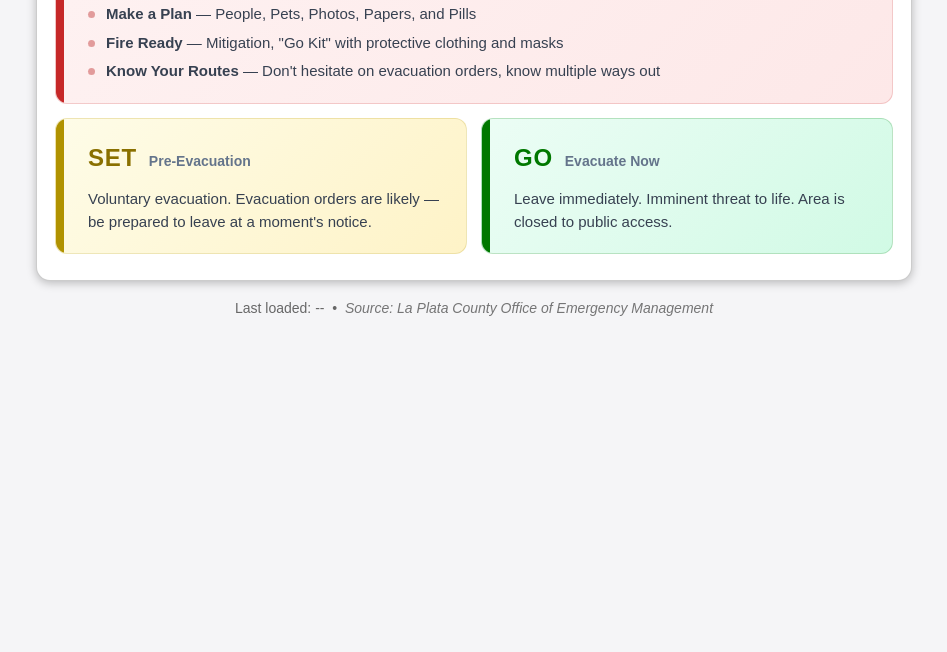
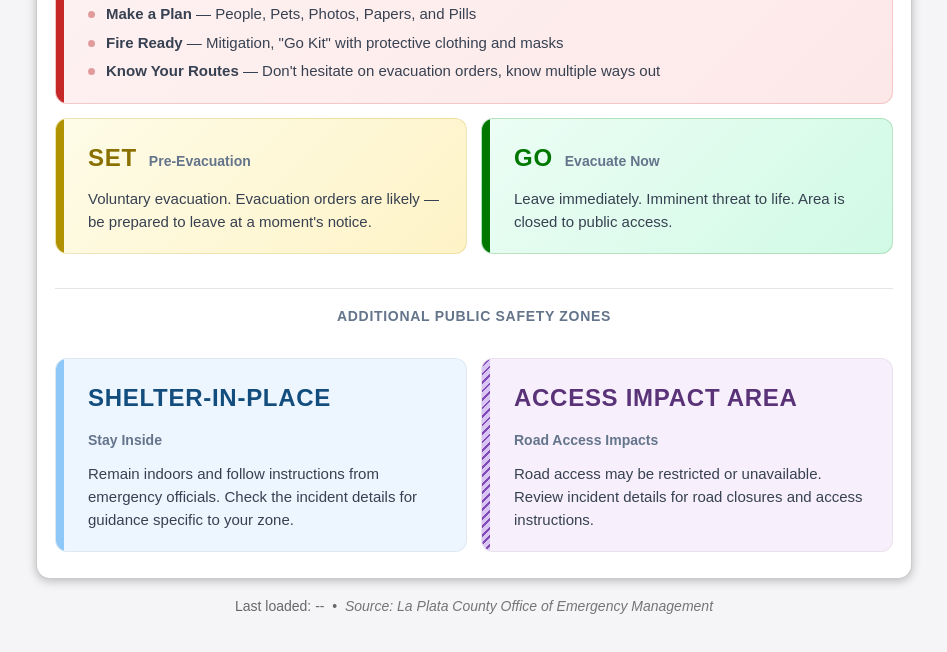
Before and after one commit to Matthew-Richardson/readyplatav2, a plain HTML site: page index.html in a window 1280 px wide. Shown: the part 598-1250 px from the top of the page, without its empty margins (166-1113 px from the left). Before the commit the page ends 958 px from the top, so only its background shows below. Drawn offline with Linux system fonts and the light colour scheme; no server answers.

Commit message:
Add Shelter-In-Place and Access Impact Area guidance to home page

```diff
--- a/index.html
+++ b/index.html
@@ -43,6 +43,13 @@
     #incidentsActive.has-incidents{display:block}
     #noIncidentsMsg{display:none}
     #noIncidentsMsg.is-visible{display:block}
+    .rsg-card--shelter{background:#edf6ff;border-color:#1e6eb6}
+    .rsg-stripe--shelter{background:#8dc8f8}
+    .rsg-card--shelter .rsg-title{color:#124d7d}
+    .rsg-card--access{background:#f7f0fc;border-color:#824ab6}
+    .rsg-stripe--access{background:repeating-linear-gradient(135deg,#d9c5f4,#d9c5f4 4px,#824ab6 4px,#824ab6 6px)}
+    .rsg-card--access .rsg-title{color:#593278}
+    .rsg-card--shelter .rsg-header,.rsg-card--access .rsg-header{flex-direction:column;align-items:flex-start}
   </style>
 
   <link rel="stylesheet" href="shared-styles.css">
@@ -129,7 +136,7 @@
                   <div class="stage-tagline">La Plata County</div>
                   <div class="stage-headline">Stay Ready, Year-Round</div>
                   <div class="stage-body" style="margin-top:8px;max-width:780px;margin-left:auto;margin-right:auto;font-size:16px;line-height:1.55;">
-                    <p>La Plata County Office of Emergency Management (<strong>LPCOEM</strong>) — uses the Ready, Set, Go! system to establish evacuation zones. Click the incident map above to confirm your zone. During an incident your zone name and area is subject to change.</p>
+                    <p>La Plata County Office of Emergency Management (<strong>LPCOEM</strong>) — uses the Ready, Set, Go! system along with Shelter-In-Place and Access Impact Area zones to communicate public safety instructions. Select an active incident above to confirm your zone. During an incident your zone name and area is subject to change.</p>
                   </div>
                 </div>
 
@@ -173,6 +180,33 @@
                         </div>
                         <div class="rsg-body">
                           <p>Leave immediately. Imminent threat to life. Area is closed to public access.</p>
+                        </div>
+                      </div>
+                    </div>
+                  </div>
+                  <div class="stage-subhead">Additional Public Safety Zones</div>
+                  <div class="rsg-pair">
+                    <div class="rsg-card rsg-card--shelter">
+                      <div class="rsg-stripe rsg-stripe--shelter"></div>
+                      <div class="rsg-content">
+                        <div class="rsg-header">
+                          <h2 class="rsg-title">Shelter-In-Place</h2>
+                          <span class="rsg-label">Stay Inside</span>
+                        </div>
+                        <div class="rsg-body">
+                          <p>Remain indoors and follow instructions from emergency officials. Check the incident details for guidance specific to your zone.</p>
+                        </div>
+                      </div>
+                    </div>
+                    <div class="rsg-card rsg-card--access">
+                      <div class="rsg-stripe rsg-stripe--access"></div>
+                      <div class="rsg-content">
+                        <div class="rsg-header">
+                          <h2 class="rsg-title">Access Impact Area</h2>
+                          <span class="rsg-label">Road Access Impacts</span>
+                        </div>
+                        <div class="rsg-body">
+                          <p>Road access may be restricted or unavailable. Review incident details for road closures and access instructions.</p>
                         </div>
                       </div>
                     </div>
```
